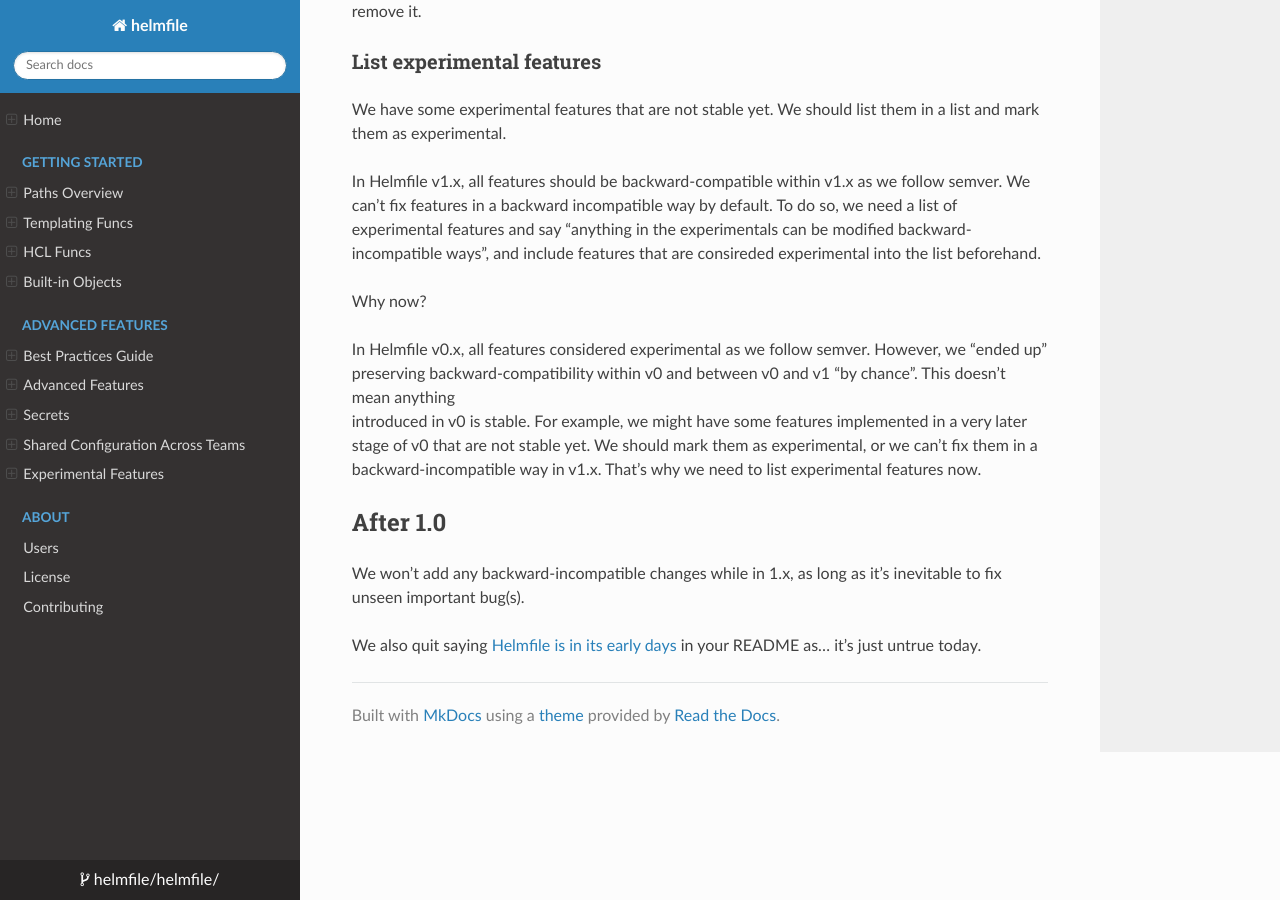
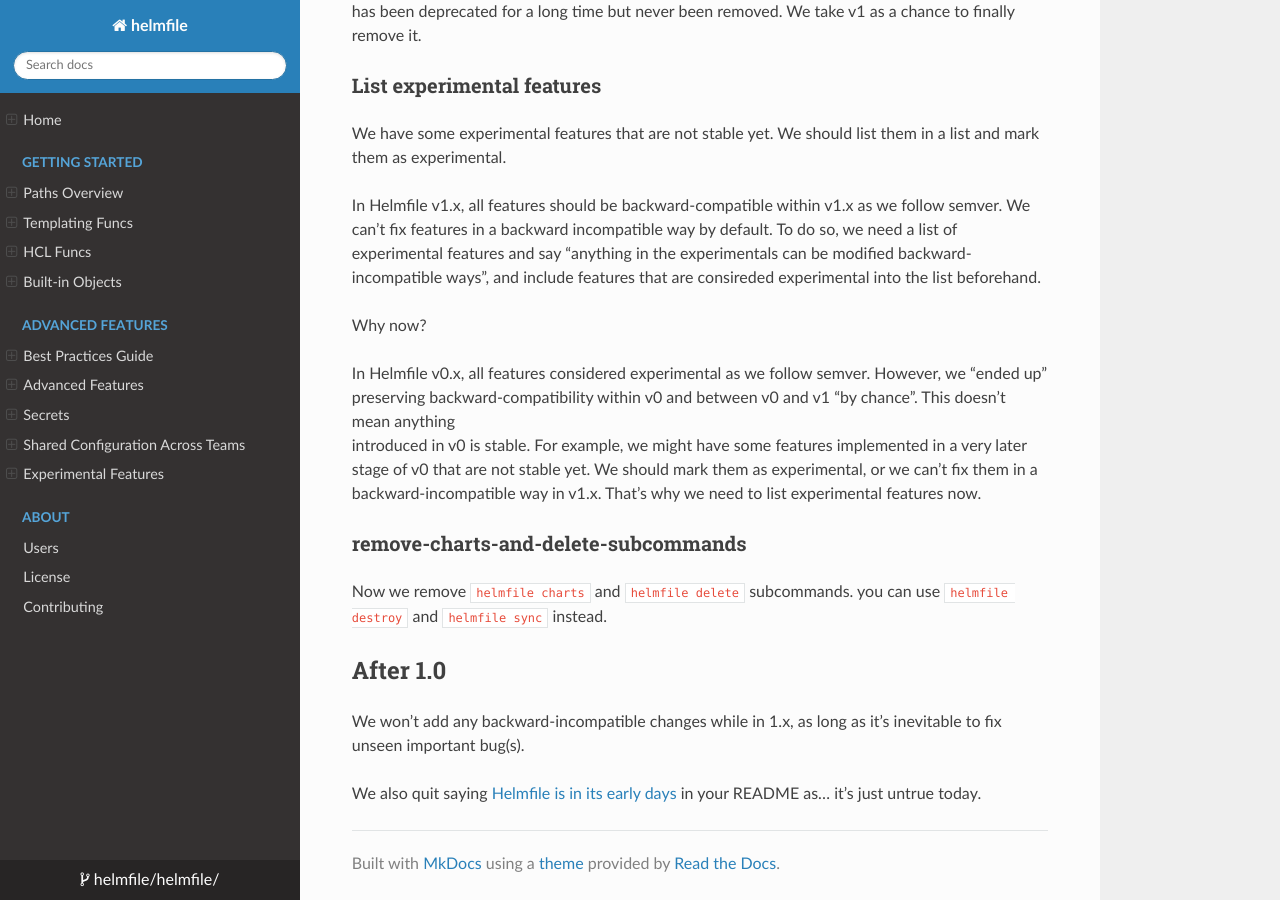
Before and after one commit to alex-tw-lam/helmfile, an MkDocs documentation site: the page built from docs/proposals/towards-1.0.md, in a window 1280 px wide and 900 px high, scrolled down 3411 px. Built offline with MkDocs 1.6.1, drawn with Linux system fonts in a browser that asks for light colours; nearby versions of some CDN libraries; some of the changed text lies outside the part shown.

Commit message:
feat(docs): add proposal to remove charts and delete subcommands (#1936)
Signed-off-by: yxxhero <aiopsclub@163.com>

```diff
--- a/docs/proposals/towards-1.0.md
+++ b/docs/proposals/towards-1.0.md
@@ -28,6 +28,7 @@ We also provide the alternative way in the latest v0.x release before v1.0. That
 4. [Remove `HELMFILE_SKIP_INSECURE_TEMPLATE_FUNCTIONS` in favor of `HELMFILE_DISABLE_INSECURE_FEATURES`](#remove-helmfile_skip_insecure_template_functions-in-favor-of-helmfile_disable_insecure_features)
 5. [The long deprecated `charts.yaml` has been finally removed](#the-long-deprecated-chartsyaml-has-been-finally-removed)
 6. [List experimental features](#list-experimental-features)
+7. [Remove charts and delete sub-commands](#remove-charts-and-delete-subcommands)
 
 ### Forbid the use of `environments` and `releases` within a single helmfile.yaml.gotmpl part
 
@@ -110,6 +111,9 @@ Why now?
 In Helmfile v0.x, all features considered experimental as we follow semver. However, we "ended up" preserving backward-compatibility within v0 and between v0 and v1 "by chance". This doesn't mean anything
 introduced in v0 is stable. For example, we might have some features implemented in a very later stage of v0 that are not stable yet. We should mark them as experimental, or we can't fix them in a backward-incompatible way in v1.x. That's why we need to list experimental features now.
 
+### remove-charts-and-delete-subcommands
+Now we remove `helmfile charts` and `helmfile delete` subcommands. you can use `helmfile destroy` and `helmfile sync` instead.
+
 ## After 1.0
 
 We won't add any backward-incompatible changes while in 1.x, as long as it's inevitable to fix unseen important bug(s).
```
